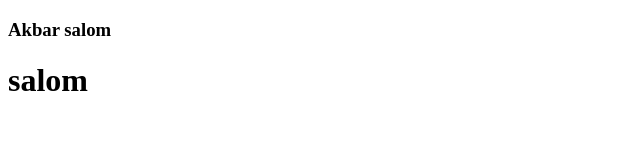
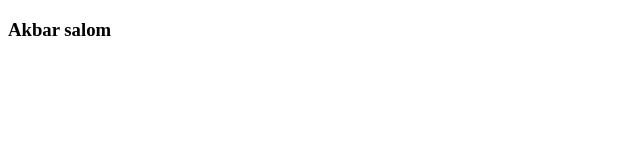
Before and after one commit to akbaralin/second-site, a plain HTML site: page index.html in a window 1280 px wide. Shown: the whole page, without its empty margins (0-640 px from the left). Drawn offline with Linux system fonts and the light colour scheme.

Commit message:
first commit

```diff
--- a/index.html
+++ b/index.html
@@ -7,7 +7,5 @@
 	</head>
   <body>
   	<h3>Akbar salom</h3>
-  	<h1>  salom
-  	</h1>
   </body>
 </html>
```
Also changed, not shown: imag.jpg (added).
